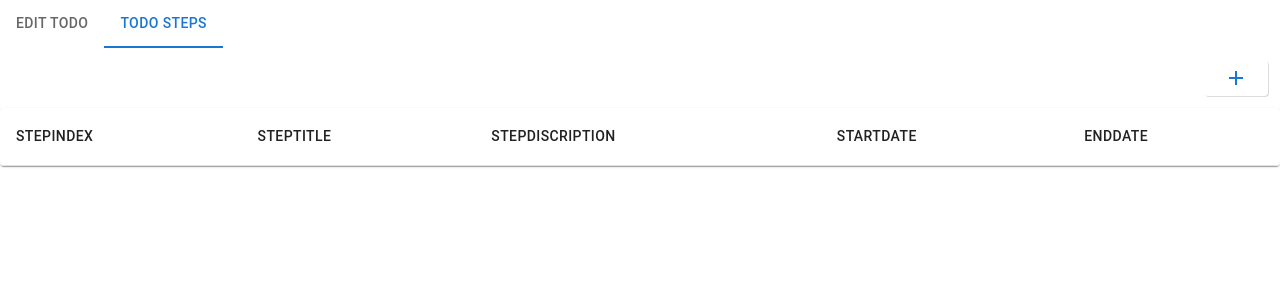
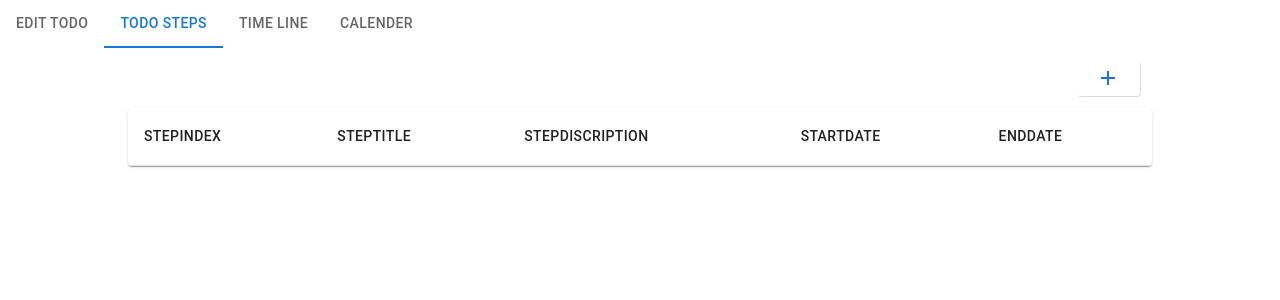
Before and after one commit to Kananmas/comperhensive-todo-list, a React (Create React App) app: page /todoinfo in a window 1280 px wide. Both pictures are taken after a click on the tab "TODO STEPS". Shown: the top 300 px of the page. Built offline with nearby package versions, Linux system fonts and the light colour scheme.

Commit message:
tab-panel-changes

```diff
--- a/src/pages/TodoTabpanel/index.jsx
+++ b/src/pages/TodoTabpanel/index.jsx
@@ -6,29 +6,33 @@ import { useState } from "react";
 import { TabPanel } from "./components/TabPanel";
 import { useSelector } from "react-redux";
 
+const formStyles = { width: "50%", marginLeft: "auto", marginRight: "auto", textAlign: "center" }
+const tableStyles = { width: "80%", marginLeft: "auto", marginRight: "auto" };
+
+
 export function TodoTabpanel() {
     const [state, setState] = useState(0);
     const data = useSelector((store) => store.todo.selectedTodo.todo);
-    debugger;
     const handleChangeTab = (e, newVal) => {
         setState(newVal)
     }
 
     return <Box>
         <Tabs value={state} onChange={handleChangeTab}>
-            <Tab label="Edit Todo" value={0}>
-            </Tab>
-            <Tab label="Todo Steps" value={1}>
-            </Tab>
+            <Tab label="Edit Todo" value={0}/>
+            <Tab label="Todo Steps" value={1}/>
+            <Tab label="Time line" value={2}/>
+            <Tab label="Calender" value={3}/>
         </Tabs>
         <TabPanel selectedTab={0} tabValue={state}>
-            <Box sx={{ width: "50%", marginLeft: "auto", marginRight: "auto"  , textAlign:"center"}}>
+            <Box sx={formStyles}>
                 <FormGenerator fields={todoForm(data)} onSubmit={() => { }} />
             </Box>
         </TabPanel>
         <TabPanel selectedTab={1} tabValue={state}>
-
-            <StepsTable />
+            <Box sx={tableStyles}>
+                <StepsTable />
+            </Box>
         </TabPanel>
     </Box>
 }
```
